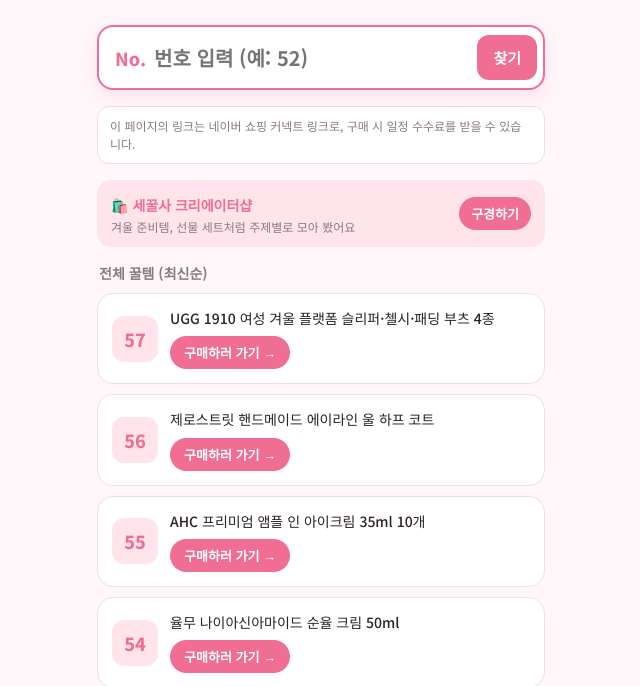
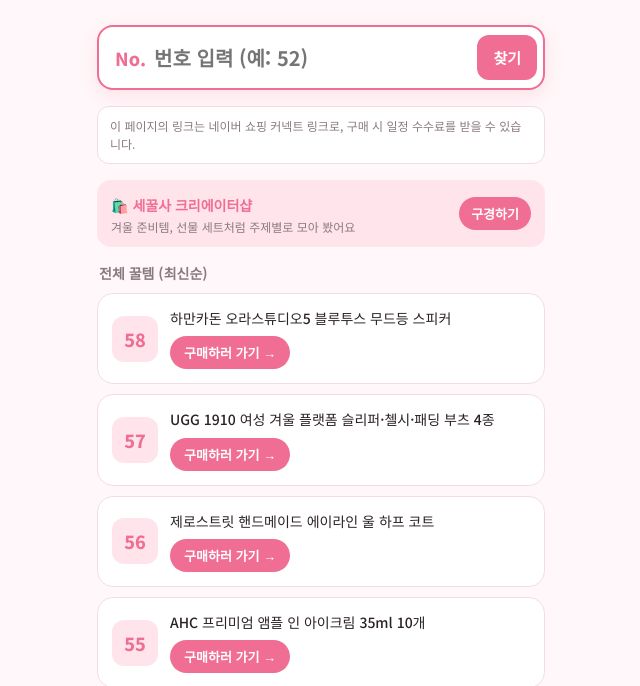
Before and after one commit to bumsu3873-hub/ggulitemlog, a plain HTML site: page index.html in a window 1280 px wide. Shown: the part 131-817 px from the top of the page, without its empty margins (319-959 px from the left). Drawn offline with Linux system fonts and the light colour scheme.

Commit message:
상품 추가: 하만카돈 오라스튜디오5 블루투스 무드등 스피커
Co-Authored-By: Claude Opus 5.5 <noreply@anthropic.com>

```diff
--- a/index.html
+++ b/index.html
@@ -146,7 +146,8 @@ const items = [
   ["율무 나이아신아마이드 순율 크림 50ml", "https://naver.me/54KiiZF9"],
   ["AHC 프리미엄 앰플 인 아이크림 35ml 10개", "https://naver.me/FSvYYygQ"],
   ["제로스트릿 핸드메이드 에이라인 울 하프 코트", "https://naver.me/5PW48Ygu"],
-  ["UGG 1910 여성 겨울 플랫폼 슬리퍼·첼시·패딩 부츠 4종", "https://naver.me/GtYsLcsm"]
+  ["UGG 1910 여성 겨울 플랫폼 슬리퍼·첼시·패딩 부츠 4종", "https://naver.me/GtYsLcsm"],
+  ["하만카돈 오라스튜디오5 블루투스 무드등 스피커", "https://naver.me/x7eWnzr5"]
 ];
 
 const card = (n, [name, url]) => `
```
